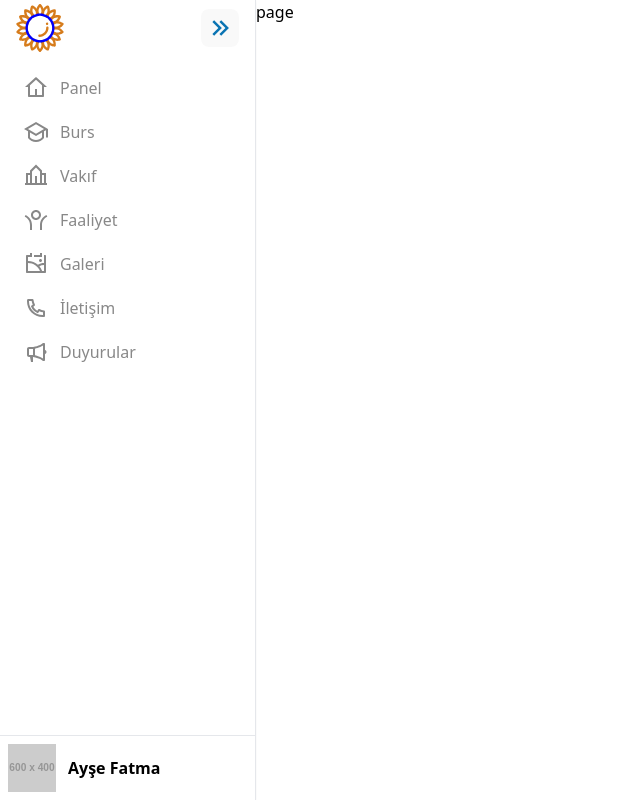
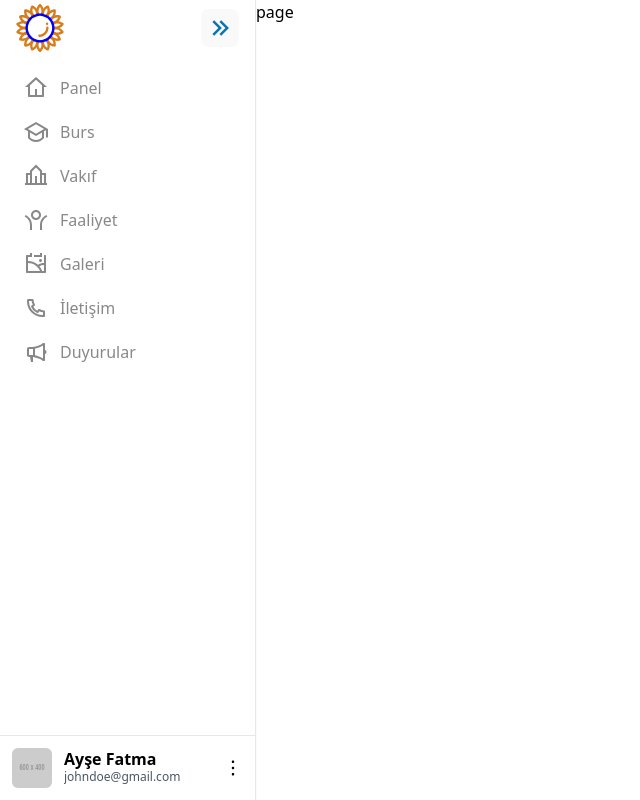
Before and after one commit to Mervegk/antalya, a Next.js app: page /yonetim-paneli/burs in a window 1280 px wide. Shown: the whole page, without its empty margins (0-640 px from the left). Built offline with nearby package versions, Linux system fonts and the light colour scheme.

Commit message:
sidebar user section styling

```diff
--- a/components/panel/layout/Sidebar.jsx
+++ b/components/panel/layout/Sidebar.jsx
@@ -1,9 +1,8 @@
 "use client"
 import React, { createContext, useContext, useState } from 'react';
 import Image from 'next/image';
-import { RiHome4Line, RiArrowLeftDoubleLine, RiGraduationCapLine, RiSchoolLine, RiMegaphoneLine, RiGalleryLine, RiPhoneLine, RiOpenArmLine } from "react-icons/ri";
+import { RiHome4Line, RiArrowLeftDoubleLine, RiGraduationCapLine, RiSchoolLine, RiMegaphoneLine, RiGalleryLine, RiPhoneLine, RiOpenArmLine, RiMore2Line } from "react-icons/ri";
 import { LogoImage } from '@/app/data/images';
-import { usePathname } from 'next/navigation';
 
 const SidebarContext = createContext();
 
@@ -17,7 +16,7 @@ export default function Sidebar({ children }) {
             <img src={LogoImage.image.src} className={`overflow-hidden transition-all duration-300 $ `} alt='logo' />
           </div>
           <button onClick={() => setCollapsed((prev) => !prev)}
-            className='p-1 bg-thirdcolor/5 rounded-lg text-3xl text-secondcolor hover:bg-thirdcolor/15 transition-all duration-100 ease-linear'><RiArrowLeftDoubleLine className={`transition-all ${collapsed ? 'rotate-180' : 'rotate-0'}`} />
+            className='p-1 bg-thirdcolor/5 rounded-lg text-3xl text-secondcolor hover:bg-thirdcolor/15 transition-all duration-300 ease-linear'><RiArrowLeftDoubleLine className={`transition-all ${collapsed ? 'rotate-180' : 'rotate-0'}`} />
           </button>
         </div>
         <SidebarContext.Provider value={{ collapsed }}>
@@ -30,15 +29,26 @@ export default function Sidebar({ children }) {
             <SidebarItem icon={<RiPhoneLine />} text='İletişim' link='/yonetim-paneli/iletisim' alert='İletişim' />
             <SidebarItem icon={<RiMegaphoneLine />} text='Duyurular' alert='Duyurular' />
           </ul>
-          <div className={`border-t flex p-2 ${!collapsed ? 'justify-center' : ''}`} >
-            <div className='min-w-12 min-h-12 w-12 h-12 rounded-md'><img src='https://placehold.co/600x400' className='h-full w-full object-cover' /></div>
-            <div className={`flex items-center w-52 ml-3 transition-all duration-200 ease-linear ${!collapsed ? 'hidden' : ''}`}>
-              <div>
-                <h4 className='font-semibold'>Ayşe Fatma</h4>
-              </div>
+        </SidebarContext.Provider>
+        <div className={`border-t flex p-3 ${!collapsed ? 'mx-auto' : ''}`}>
+          <img
+            src="https://placehold.co/600x400"
+            alt=""
+            className="w-10 h-10 rounded-md"
+          />
+          <div
+            className={`
+              flex justify-between items-center
+              overflow-hidden transition-all ${collapsed ? "w-52 ml-3" : "w-0"}
+          `}
+          >
+            <div className="leading-4">
+              <h4 className="font-semibold">Ayşe Fatma</h4>
+              <span className="text-xs text-gray-600">johndoe@gmail.com</span>
             </div>
+            <RiMore2Line size={20} />
           </div>
-        </SidebarContext.Provider>
+        </div>
       </nav>
     </aside>
   )
@@ -47,7 +57,7 @@ export default function Sidebar({ children }) {
 export function SidebarItem({ icon, text, alert, link }) {
   const { collapsed } = useContext(SidebarContext);
   return (
-    <li className={`relative flex items-center py-2 px-3 my-1 font-medium rounded-md cursor-pointer transition-all duration-150 ease-linear ${collapsed ? '' : 'justify-center group'} ${window.location.pathname == link ? 'sidebar-menu-active' : 'sidebar-menu'} `}
+    <li className={`relative flex items-center py-2 px-3 my-1 font-medium rounded-md cursor-pointer transition-all duration-300 ease-linear ${collapsed ? '' : 'justify-center group'} ${window.location.pathname == link ? 'sidebar-menu-active' : 'sidebar-menu'} `}
       onClick={() => { window.location.pathname = link }}
     > <i className='text-2xl'>{icon}</i> <span className={`overflow-hidden transition-all ${collapsed ? 'w-52 ml-3' : 'w-0'} `}>{text}</span>
       {!collapsed && <div className={`absolute left-full rounded-md px-2 py-1 ml-6 bg-[#f8fbfe] text-secondcolor text-sm invisible opacity-20 -translate-x-3 transition-all group-hover:visible group-hover:opacity-100 group-hover:translate-x-0`}>{text}</div>}
```
